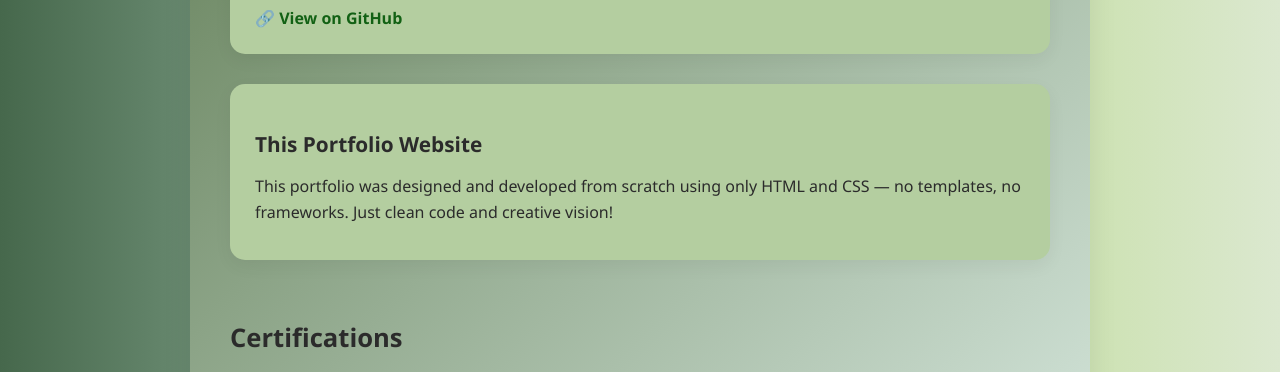
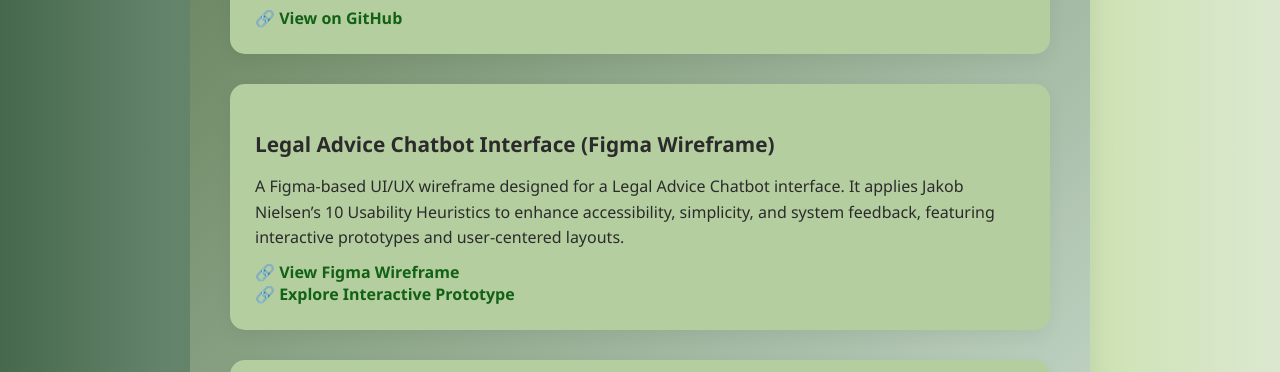
Before and after one commit to Kuhu-Ghosh/Portfolio, a plain HTML site: page project.html in a window 1280 px wide. Shown: the part 871-1243 px from the top of the page. Drawn offline with Linux system fonts and the light colour scheme.

Commit message:
Update project.html

```diff
--- a/project.html
+++ b/project.html
@@ -68,6 +68,17 @@
                     <a href="https://github.com/Kuhu-Ghosh/Spam_email_detector-" target="_blank">🔗 View on
                         GitHub</a>
                 </div>
+
+                <!-- Project 3 -->
+<div class="project-card">
+    <h3>Legal Advice Chatbot Interface (Figma Wireframe)</h3>
+    <p>A Figma-based UI/UX wireframe designed for a Legal Advice Chatbot interface. It applies Jakob Nielsen’s 10 Usability Heuristics to enhance accessibility, simplicity, and system feedback, featuring interactive prototypes and user-centered layouts.</p>
+    <div class="a" style="display: flex;flex-direction: column;">
+        <a href="https://www.figma.com/design/lklqWqHuLZMiNMVLWC3eMN/Untitled?node-id=0-1&t=4fNTqPtgvMs9SJ7N-1" target="_blank">🔗 View Figma Wireframe</a>
+        <a href="https://www.figma.com/proto/lklqWqHuLZMiNMVLWC3eMN/Untitled?node-id=0-1&t=4fNTqPtgvMs9SJ7N-1" target="_blank">🔗 Explore Interactive Prototype</a>
+    </div>
+</div>
+
                 <div class="project-card portfolio-note">
                     <h3> This Portfolio Website</h3>
                     <p>This portfolio was designed and developed from scratch using only HTML and CSS — no
```
